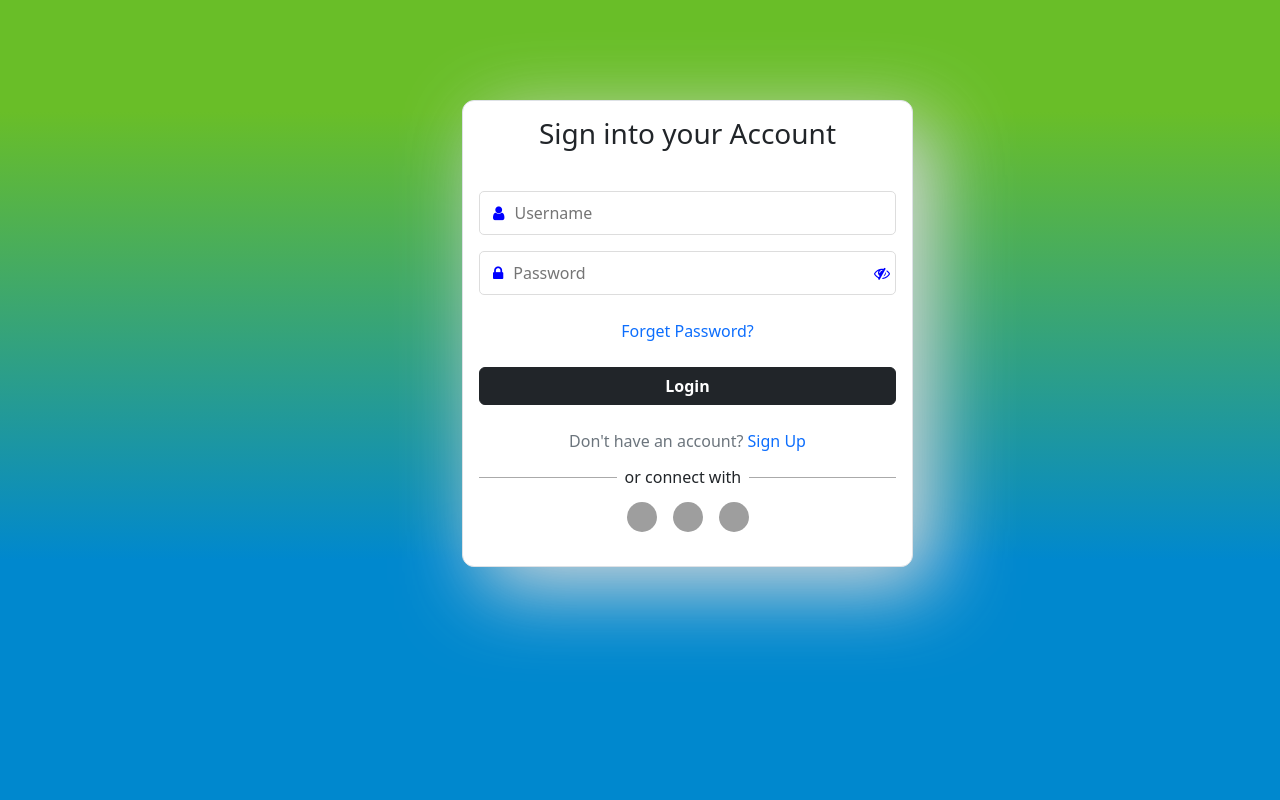
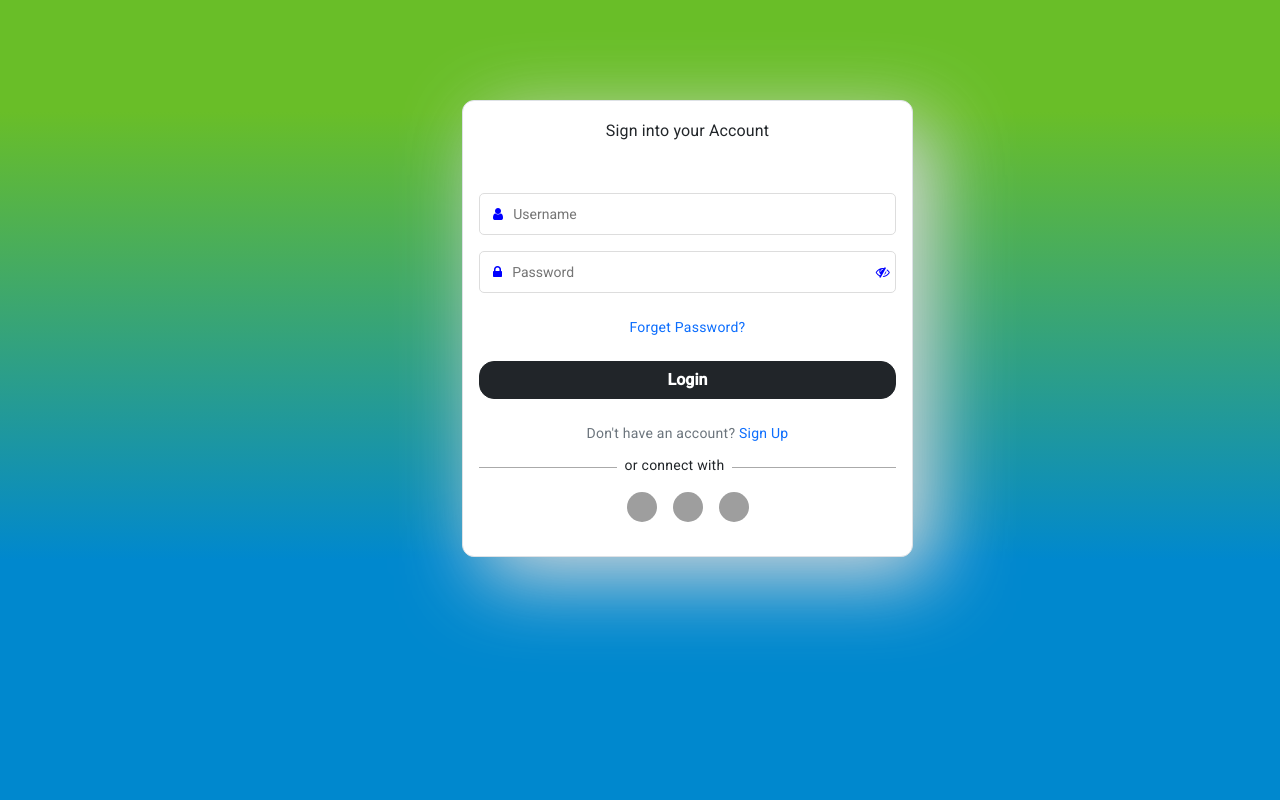
Before and after one commit to sbasit57/Ang-Signup-Login, an Angular app: page /login in a window 1280 px wide. Shown: the top 800 px of the page. Built offline with nearby package versions, Linux system fonts and the light colour scheme; grey boxes are pictures that could not be loaded.

Commit message:
8th Commit

```diff
--- a/angular.json
+++ b/angular.json
@@ -25,6 +25,7 @@
               "src/assets"
             ],
             "styles": [
+              "@angular/material/prebuilt-themes/indigo-pink.css",
               "src/styles.css",
               "./node_modules/bootstrap/dist/css/bootstrap.min.css"
             ],
@@ -90,6 +91,7 @@
               "src/assets"
             ],
             "styles": [
+              "@angular/material/prebuilt-themes/indigo-pink.css",
               "src/styles.css"
             ],
             "scripts": []
--- a/package.json
+++ b/package.json
@@ -11,10 +11,12 @@
   "private": true,
   "dependencies": {
     "@angular/animations": "^15.2.0",
+    "@angular/cdk": "^15.2.9",
     "@angular/common": "^15.2.0",
     "@angular/compiler": "^15.2.0",
     "@angular/core": "^15.2.0",
     "@angular/forms": "^15.2.0",
+    "@angular/material": "^15.2.9",
     "@angular/platform-browser": "^15.2.0",
     "@angular/platform-browser-dynamic": "^15.2.0",
     "@angular/router": "^15.2.0",
@@ -24,7 +26,9 @@
     "@fortawesome/free-regular-svg-icons": "^6.2.1",
     "@fortawesome/free-solid-svg-icons": "^6.2.1",
     "bootstrap": "^5.2.3",
+    "chartist": "^1.3.0",
     "jquery": "^3.6.4",
+    "ng-chartist": "^7.1.2",
     "rxjs": "~7.8.0",
     "tslib": "^2.3.0",
     "zone.js": "~0.12.0"
@@ -33,6 +37,7 @@
     "@angular-devkit/build-angular": "^15.2.7",
     "@angular/cli": "~15.2.7",
     "@angular/compiler-cli": "^15.2.0",
+    "@types/chartist": "^1.0.0",
     "@types/jasmine": "~4.3.0",
     "jasmine-core": "~4.5.0",
     "karma": "~6.4.0",
--- a/src/app/Components/dashboard/dashboard.component.html
+++ /dev/null
@@ -1 +0,0 @@
-<p>dashboard works!</p>
--- a/src/app/Components/login/login.component.css
+++ b/src/app/Components/login/login.component.css
@@ -0,0 +1,77 @@
+.outer{
+  height: 140vh;
+  background: linear-gradient(to top,#0088ce  50%,#69be28 90%) no-repeat;
+}
+.panel-heading{
+  text-align: center;
+  margin-bottom: 10px;
+}
+#forget{
+  min-width: 100px;
+  margin-left:auto;
+  text-decoration: none;
+  cursor: pointer;
+}
+a:hover{
+  text-decoration: none;
+}
+.form-inline label{
+  padding-left: 10px;
+  margin:0;
+  cursor: pointer;
+}
+.btn{
+  margin-top: 20px;
+  border-radius: 15px;
+}
+.panel{
+  min-height: 380px;
+  box-shadow: 20px 20px 80px rgb(218, 218, 218);
+  border-radius: 12px;
+  margin-top: 100px;
+}
+.input-field{
+  border-radius: 5px;
+  padding: 5px;
+  display: flex;
+  align-items: center;
+  cursor: pointer;
+  border: 1px solid #ddd;
+  color: blue;
+}
+.input-field.error{
+  border: 1px solid red;
+  color: red;
+}
+
+input[type='text'],
+input[type='password']{
+  border: none;
+  outline: none;
+  box-shadow: none;
+  width: 100%;
+}
+.fa-eye-slash.btn{
+  border: none;
+  outline: none;
+  box-shadow: none;
+}
+img{
+  width: 30px;
+  height: 30px;
+  object-fit: cover;
+  border-radius: 50%;
+  position: relative;
+}
+.bordert{
+  border-top: 1px solid #aaa;
+  position: relative;
+}
+.bordert:after{
+  content: "or connect with";
+  position: absolute;
+  top: -13px;
+  left: 33%;
+  background-color:#fff ;
+  padding: 0 8px;
+}
--- a/src/app/Components/signup/signup.component.css
+++ b/src/app/Components/signup/signup.component.css
@@ -0,0 +1,77 @@
+.outer{
+  height: 140vh;
+  background: linear-gradient(to top,#0088ce  50%,#69be28 90%) no-repeat;
+}
+.panel-heading{
+  text-align: center;
+  margin-bottom: 10px;
+}
+#forget{
+  min-width: 100px;
+  margin-left:auto;
+  text-decoration: none;
+  cursor: pointer;
+}
+a:hover{
+  text-decoration: none;
+}
+.form-inline label{
+  padding-left: 10px;
+  margin:0;
+  cursor: pointer;
+}
+.btn{
+  margin-top: 20px;
+  border-radius: 15px;
+}
+.panel{
+  min-height: 380px;
+  box-shadow: 20px 20px 80px rgb(218, 218, 218);
+  border-radius: 12px;
+  margin-top: 100px;
+}
+.input-field{
+  border-radius: 5px;
+  padding: 5px;
+  display: flex;
+  align-items: center;
+  cursor: pointer;
+  border: 1px solid #ddd;
+  color: blue;
+}
+.input-field.error{
+  border: 1px solid red;
+  color: red;
+}
+
+input[type='text'],
+input[type='password']{
+  border: none;
+  outline: none;
+  box-shadow: none;
+  width: 100%;
+}
+.fa-eye-slash.btn{
+  border: none;
+  outline: none;
+  box-shadow: none;
+}
+img{
+  width: 30px;
+  height: 30px;
+  object-fit: cover;
+  border-radius: 50%;
+  position: relative;
+}
+.bordert{
+  border-top: 1px solid #aaa;
+  position: relative;
+}
+.bordert:after{
+  content: "or connect with";
+  position: absolute;
+  top: -13px;
+  left: 33%;
+  background-color:#fff ;
+  padding: 0 8px;
+}
--- a/src/app/app-routing.module.ts
+++ b/src/app/app-routing.module.ts
@@ -2,12 +2,10 @@ import { Component, NgModule } from '@angular/core';
 import { RouterModule, Routes } from '@angular/router';
 import { LoginComponent } from './Components/login/login.component';
 import { SignupComponent } from './Components/signup/signup.component';
-import { DashboardComponent } from './Components/dashboard/dashboard.component';
 
 const routes: Routes = [
   {path:'login', component: LoginComponent},
-  {path:'signup', component: SignupComponent},
-  {path:'dashboard', component: DashboardComponent}
+  {path:'signup', component: SignupComponent}
 ];
 
 @NgModule({
--- a/src/assets/css/common.css
+++ /dev/null
@@ -1,77 +0,0 @@
-.outer{
-  height: 140vh;
-  background: linear-gradient(to top,#0088ce  50%,#69be28 90%) no-repeat;
-}
-.panel-heading{
-  text-align: center;
-  margin-bottom: 10px;
-}
-#forget{
-  min-width: 100px;
-  margin-left:auto;
-  text-decoration: none;
-  cursor: pointer;
-}
-a:hover{
-  text-decoration: none;
-}
-.form-inline label{
-  padding-left: 10px;
-  margin:0;
-  cursor: pointer;
-}
-.btn{
-  margin-top: 20px;
-  border-radius: 15px;
-}
-.panel{
-  min-height: 380px;
-  box-shadow: 20px 20px 80px rgb(218, 218, 218);
-  border-radius: 12px;
-  margin-top: 100px;
-}
-.input-field{
-  border-radius: 5px;
-  padding: 5px;
-  display: flex;
-  align-items: center;
-  cursor: pointer;
-  border: 1px solid #ddd;
-  color: blue;
-}
-.input-field.error{
-  border: 1px solid red;
-  color: red;
-}
-
-input[type='text'],
-input[type='password']{
-  border: none;
-  outline: none;
-  box-shadow: none;
-  width: 100%;
-}
-.fa-eye-slash.btn{
-  border: none;
-  outline: none;
-  box-shadow: none;
-}
-img{
-  width: 30px;
-  height: 30px;
-  object-fit: cover;
-  border-radius: 50%;
-  position: relative;
-}
-.bordert{
-  border-top: 1px solid #aaa;
-  position: relative;
-}
-.bordert:after{
-  content: "or connect with";
-  position: absolute;
-  top: -13px;
-  left: 33%;
-  background-color:#fff ;
-  padding: 0 8px;
-}
--- a/src/index.html
+++ b/src/index.html
@@ -7,8 +7,11 @@
   <meta name="viewport" content="width=device-width, initial-scale=1">
   <link rel="stylesheet" href="https://cdnjs.cloudflare.com/ajax/libs/font-awesome/4.7.0/css/font-awesome.min.css">
   <link rel="icon" type="image/x-icon" href="favicon.ico">
+  <link rel="preconnect" href="https://fonts.gstatic.com">
+  <link href="https://fonts.googleapis.com/css2?family=Roboto:wght@300;400;500&display=swap" rel="stylesheet">
+  <link href="https://fonts.googleapis.com/icon?family=Material+Icons" rel="stylesheet">
 </head>
-<body>
+<body class="mat-typography">
   <app-root></app-root>
 </body>
 </html>
--- a/src/styles.css
+++ b/src/styles.css
@@ -1,2 +1,3 @@
-/* You can add global styles to this file, and also import other style files */
-@import url("./assets/css/common.css");
+
+html, body { height: 100%; }
+body { margin: 0; font-family: Roboto, "Helvetica Neue", sans-serif; }
```
Also changed, not shown: src/app/Components/dashboard/dashboard.component.ts (deleted, +0 -10 lines), src/app/app.module.ts (+8 -4 lines), src/app/Components/dashboard/dashboard.component.css (deleted), 2 other files (tests, documents, lock files or other folders).
